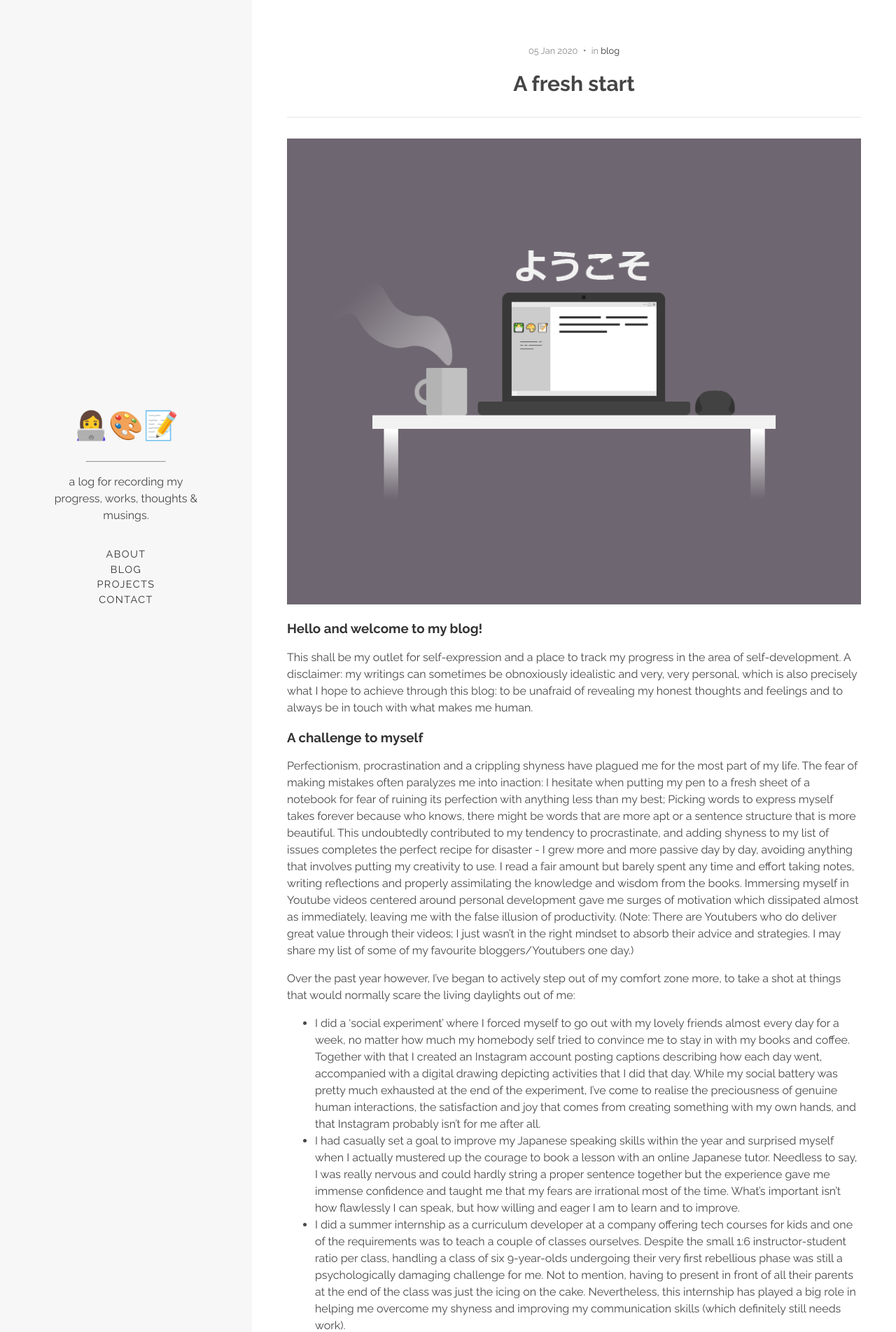
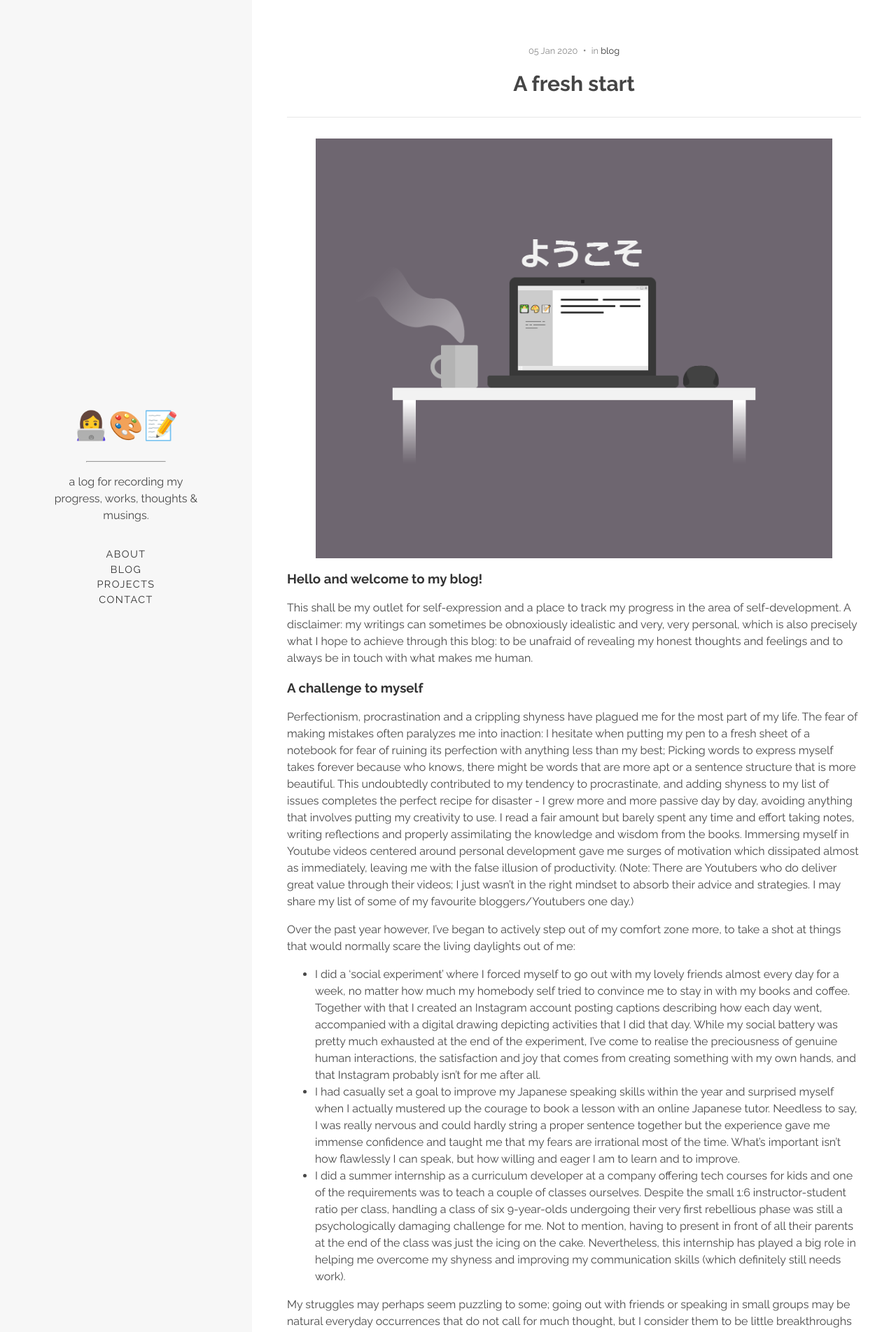
Before and after one commit to h-xuan/h-xuan.github.io, a Jekyll site: the page built from _posts/2020-01-05-a-fresh-start.md, in a window 1280 px wide. Shown: the top 1904 px of the page at 70% size. Built offline with Jekyll 4.4.1, drawn with Linux system fonts in a browser that asks for light colours; some of the changed text lies outside the part shown.

Commit message:
shrank image

```diff
--- a/assets/style.css
+++ b/assets/style.css
@@ -148,7 +148,10 @@ h3 {
   text-align: left;
 }
 .post-img img {
-  width: 100%;
+  width: 90%;
+  margin-left: auto;
+  margin-right: auto;
+  display: block;
 }
 
 /********** post list styles ******/
```
